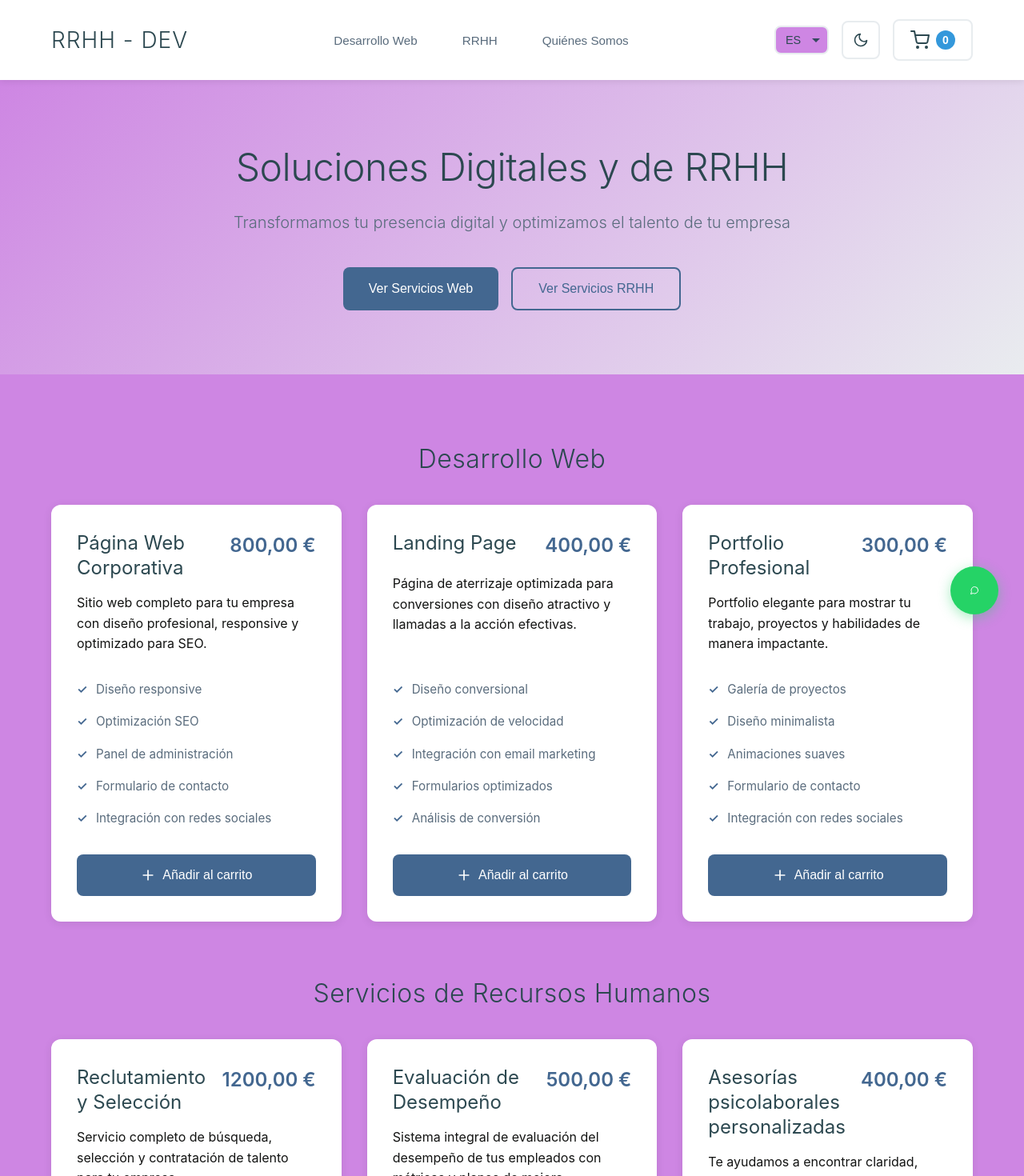
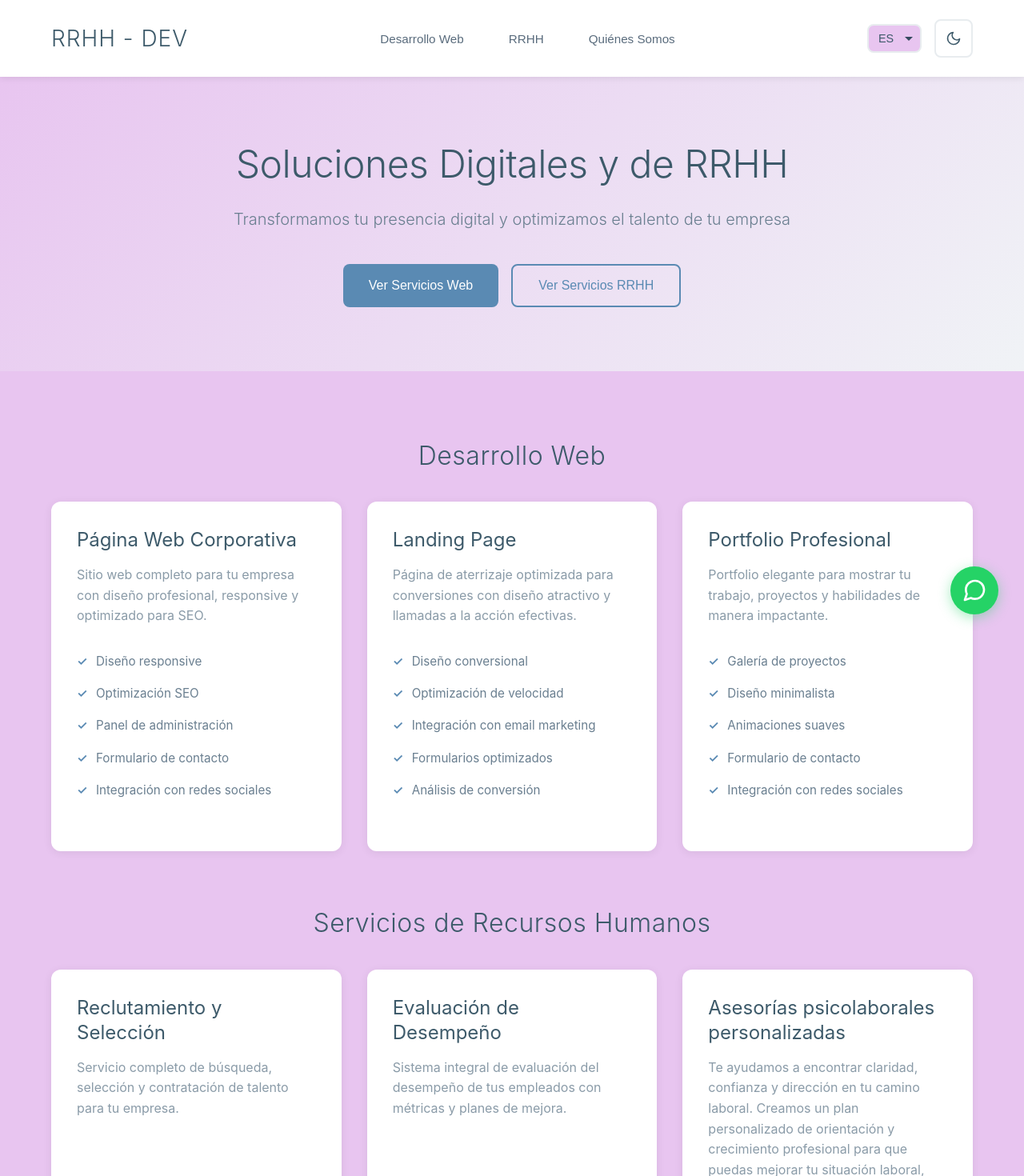
Before and after one commit to JonathanB0291/Consultora-digital-y-RRHH, a React (Vite) app: page / in a window 1280 px wide. Shown: the top 1470 px of the page at 80% size. Built offline with nearby package versions, Linux system fonts and the light colour scheme.

Commit message:
eliminacion de precios y carrito, cambio de color y nombre de proyecto

```diff
--- a/index.html
+++ b/index.html
@@ -2,9 +2,41 @@
 <html lang="es">
   <head>
     <meta charset="UTF-8" />
-    <link rel="icon" type="image/svg+xml" href="/vite.svg" />
+    <link rel="icon" type="image/svg+xml" href="/favicon.svg" />
+    <link rel="apple-touch-icon" href="/favicon.svg" />
     <meta name="viewport" content="width=device-width, initial-scale=1.0" />
-    <title>Tienda Virtual - Desarrollo Web y RRHH</title>
+
+    <!-- Primary Meta Tags -->
+    <title>Consultoría y Desarrollo Web Profesional | Servicios de Desarrollo y RRHH</title>
+    <meta name="title" content="Consultoría y Desarrollo Web Profesional | Servicios de Desarrollo y RRHH" />
+    <meta name="description" content="Ofrecemos servicios profesionales de desarrollo web, consultoría tecnológica y recursos humanos. Soluciones personalizadas para tu negocio." />
+    <meta name="keywords" content="desarrollo web, consultoría web, desarrollo de software, recursos humanos, servicios IT, consultoría tecnológica" />
+    <meta name="author" content="Consultoría y Desarrollo Web" />
+    <meta name="robots" content="index, follow" />
+    <meta name="language" content="Spanish" />
+
+    <!-- Open Graph / Facebook -->
+    <meta property="og:type" content="website" />
+    <meta property="og:url" content="https://tu-dominio.com/" />
+    <meta property="og:title" content="Consultoría y Desarrollo Web Profesional" />
+    <meta property="og:description" content="Ofrecemos servicios profesionales de desarrollo web, consultoría tecnológica y recursos humanos. Soluciones personalizadas para tu negocio." />
+    <meta property="og:image" content="/favicon.svg" />
+
+    <!-- Twitter -->
+    <meta property="twitter:card" content="summary_large_image" />
+    <meta property="twitter:url" content="https://tu-dominio.com/" />
+    <meta property="twitter:title" content="Consultoría y Desarrollo Web Profesional" />
+    <meta property="twitter:description" content="Ofrecemos servicios profesionales de desarrollo web, consultoría tecnológica y recursos humanos. Soluciones personalizadas para tu negocio." />
+    <meta property="twitter:image" content="/favicon.svg" />
+
+    <!-- Theme Color -->
+    <meta name="theme-color" content="#6b9bc4" />
+
+    <!-- Manifest -->
+    <link rel="manifest" href="/manifest.json" />
+
+    <!-- Preconnect for performance -->
+    <link rel="preconnect" href="https://fonts.googleapis.com" />
   </head>
   <body>
     <div id="root"></div>
--- a/src/App.jsx
+++ b/src/App.jsx
@@ -1,9 +1,7 @@
-import { useState, useMemo } from 'react'
+import { useMemo } from 'react'
 import Header from './components/Header'
 import Hero from './components/Hero'
 import ProductGrid from './components/ProductGrid'
-import Cart from './components/Cart'
-import Checkout from './components/Checkout'
 import About from './components/About'
 import Footer from './components/Footer'
 import WhatsAppButton from './components/WhatsAppButton'
@@ -13,67 +11,23 @@ import './App.css'
 
 function App() {
   const { language, t } = useLanguage()
-  const [cart, setCart] = useState([])
-  const [isCartOpen, setIsCartOpen] = useState(false)
-  const [isCheckoutOpen, setIsCheckoutOpen] = useState(false)
 
   const { products, services } = useMemo(() => getTranslatedProducts(language), [language])
 
-  const addToCart = (item) => {
-    setCart((prevCart) => {
-      const existingItem = prevCart.find((cartItem) => cartItem.id === item.id)
-      if (existingItem) {
-        return prevCart.map((cartItem) =>
-          cartItem.id === item.id
-            ? { ...cartItem, quantity: cartItem.quantity + 1 }
-            : cartItem
-        )
-      }
-      return [...prevCart, { ...item, quantity: 1 }]
-    })
-  }
-
-  const removeFromCart = (id) => {
-    setCart((prevCart) => prevCart.filter((item) => item.id !== id))
-  }
-
-  const updateQuantity = (id, quantity) => {
-    if (quantity <= 0) {
-      removeFromCart(id)
-      return
-    }
-    setCart((prevCart) =>
-      prevCart.map((item) =>
-        item.id === id ? { ...item, quantity } : item
-      )
-    )
-  }
-
-  const getTotalItems = () => {
-    return cart.reduce((total, item) => total + item.quantity, 0)
-  }
-
-  const getTotalPrice = () => {
-    return cart.reduce((total, item) => total + item.price * item.quantity, 0)
-  }
-
   return (
     <div className="App">
-      <Header
-        cartItemsCount={getTotalItems()}
-        onCartClick={() => setIsCartOpen(true)}
-      />
+      <Header />
       <Hero />
       <main className="main-content">
         <div className="container">
           <section className="section" id="web">
             <h2 className="section-title">{t('section.web')}</h2>
-            <ProductGrid items={products} onAddToCart={addToCart} />
+            <ProductGrid items={products} />
           </section>
 
           <section className="section" id="rrhh">
             <h2 className="section-title">{t('section.rrhh')}</h2>
-            <ProductGrid items={services} onAddToCart={addToCart} />
+            <ProductGrid items={services} />
           </section>
         </div>
       </main>
@@ -83,26 +37,6 @@ function App() {
       <Footer />
 
       <WhatsAppButton />
-
-      <Cart
-        isOpen={isCartOpen}
-        onClose={() => setIsCartOpen(false)}
-        cart={cart}
-        onRemove={removeFromCart}
-        onUpdateQuantity={updateQuantity}
-        total={getTotalPrice()}
-        onCheckout={() => {
-          setIsCartOpen(false)
-          setIsCheckoutOpen(true)
-        }}
-      />
-
-      <Checkout
-        isOpen={isCheckoutOpen}
-        onClose={() => setIsCheckoutOpen(false)}
-        cart={cart}
-        total={getTotalPrice()}
-      />
     </div>
   )
 }
--- a/src/components/Header.css
+++ b/src/components/Header.css
@@ -103,41 +103,6 @@
   color: var(--primary-color);
 }
 
-.cart-button {
-  background: none;
-  border: 2px solid var(--border-color);
-  border-radius: 8px;
-  padding: 0.75rem 1.25rem;
-  cursor: pointer;
-  display: flex;
-  align-items: center;
-  gap: 0.5rem;
-  transition: all 0.3s ease;
-  position: relative;
-  color: var(--text-primary);
-}
-
-.cart-button:hover {
-  border-color: var(--primary-color);
-  background-color: var(--bg-secondary);
-}
-
-.cart-icon {
-  font-size: 1.5rem;
-}
-
-.cart-count {
-  background-color: #3498db;
-  color: white;
-  border-radius: 50%;
-  width: 24px;
-  height: 24px;
-  display: flex;
-  align-items: center;
-  justify-content: center;
-  font-size: 0.875rem;
-  font-weight: 600;
-}
 
 @media (max-width: 768px) {
   .logo h1 {
@@ -164,8 +129,4 @@
   .theme-toggle {
     padding: 0.625rem;
   }
-
-  .cart-button {
-    padding: 0.625rem 1rem;
-  }
 }
--- a/src/components/Header.jsx
+++ b/src/components/Header.jsx
@@ -1,9 +1,9 @@
-import { FiShoppingCart, FiSun, FiMoon } from 'react-icons/fi'
+import { FiSun, FiMoon } from 'react-icons/fi'
 import { useTheme } from '../contexts/ThemeContext'
 import { useLanguage } from '../contexts/LanguageContext'
 import './Header.css'
 
-const Header = ({ cartItemsCount, onCartClick }) => {
+const Header = () => {
   const { theme, toggleTheme } = useTheme()
   const { t, language, changeLanguage } = useLanguage()
 
@@ -46,10 +46,6 @@ const Header = ({ cartItemsCount, onCartClick }) => {
           <button className="theme-toggle" onClick={toggleTheme} aria-label="Toggle theme">
             {theme === 'light' ? <FiMoon /> : <FiSun />}
           </button>
-          <button className="cart-button" onClick={onCartClick}>
-            <FiShoppingCart className="cart-icon" />
-            <span className="cart-count">{cartItemsCount}</span>
-          </button>
         </div>
       </div>
     </header>
--- a/src/components/Hero.jsx
+++ b/src/components/Hero.jsx
@@ -12,7 +12,7 @@ const Hero = () => {
   }
 
   return (
-    <section className="hero">
+    <section className="hero" aria-label="Hero section">
       <div className="hero-content">
         <h1 className="hero-title">{t('hero.title')}</h1>
         <p className="hero-subtitle">
@@ -22,12 +22,14 @@ const Hero = () => {
           <button
             className="hero-button primary"
             onClick={() => scrollToSection('web')}
+            aria-label="Ver servicios de desarrollo web"
           >
             {t('hero.button.web')}
           </button>
           <button
             className="hero-button secondary"
             onClick={() => scrollToSection('rrhh')}
+            aria-label="Ver servicios de recursos humanos"
           >
             {t('hero.button.rrhh')}
           </button>
--- a/src/components/ProductCard.css
+++ b/src/components/ProductCard.css
@@ -15,26 +15,14 @@
 }
 
 .product-header {
-  display: flex;
-  justify-content: space-between;
-  align-items: flex-start;
   margin-bottom: 1rem;
-  gap: 1rem;
 }
 
 .product-name {
   font-size: 1.5rem;
   font-weight: 400;
   color: var(--text-primary);
-  flex: 1;
   line-height: 1.3;
-}
-
-.product-price {
-  font-size: 1.5rem;
-  font-weight: 600;
-  color: var(--primary-color);
-  white-space: nowrap;
 }
 
 .product-description {
@@ -66,35 +54,6 @@
   font-weight: 600;
 }
 
-.add-to-cart-button {
-  background-color: var(--primary-color);
-  color: white;
-  border: none;
-  border-radius: 8px;
-  padding: 1rem 1.5rem;
-  font-size: 1rem;
-  font-weight: 500;
-  cursor: pointer;
-  display: flex;
-  align-items: center;
-  justify-content: center;
-  gap: 0.5rem;
-  transition: all 0.3s ease;
-  margin-top: auto;
-}
-
-.add-to-cart-button:hover {
-  background-color: var(--primary-hover);
-  transform: translateY(-1px);
-}
-
-.add-to-cart-button:active {
-  transform: translateY(0);
-}
-
-.plus-icon {
-  font-size: 1.25rem;
-}
 
 @media (max-width: 768px) {
   .product-card {
@@ -104,13 +63,4 @@
   .product-name {
     font-size: 1.25rem;
   }
-
-  .product-price {
-    font-size: 1.25rem;
-  }
-
-  .product-header {
-    flex-direction: column;
-    align-items: flex-start;
-  }
 }
--- a/src/components/ProductCard.jsx
+++ b/src/components/ProductCard.jsx
@@ -1,23 +1,11 @@
-import { FiPlus } from 'react-icons/fi'
 import { useLanguage } from '../contexts/LanguageContext'
 import './ProductCard.css'
 
-const ProductCard = ({ item, onAddToCart }) => {
-  const { t, language } = useLanguage()
-
-  const formatPrice = (price) => {
-    const locales = { es: 'es-ES', en: 'en-ES', pt: 'pt-PT' }
-    return new Intl.NumberFormat(locales[language] || 'es-ES', {
-      style: 'currency',
-      currency: 'EUR'
-    }).format(price)
-  }
-
+const ProductCard = ({ item }) => {
   return (
     <div className="product-card">
       <div className="product-header">
         <h3 className="product-name">{item.name}</h3>
-        <span className="product-price">{formatPrice(item.price)}</span>
       </div>
       <p className="product-description">{item.description}</p>
       <ul className="product-features">
@@ -25,13 +13,6 @@ const ProductCard = ({ item, onAddToCart }) => {
           <li key={index}>{feature}</li>
         ))}
       </ul>
-      <button
-        className="add-to-cart-button"
-        onClick={() => onAddToCart(item)}
-      >
-        <FiPlus className="plus-icon" />
-        {t('product.addToCart')}
-      </button>
     </div>
   )
 }
--- a/src/components/ProductGrid.jsx
+++ b/src/components/ProductGrid.jsx
@@ -1,11 +1,11 @@
 import ProductCard from './ProductCard'
 import './ProductGrid.css'
 
-const ProductGrid = ({ items, onAddToCart }) => {
+const ProductGrid = ({ items }) => {
   return (
     <div className="product-grid">
       {items.map((item) => (
-        <ProductCard key={item.id} item={item} onAddToCart={onAddToCart} />
+        <ProductCard key={item.id} item={item} />
       ))}
     </div>
   )
--- a/src/index.css
+++ b/src/index.css
@@ -9,18 +9,18 @@ html {
 }
 
 :root {
-  /* Light theme colors */
+  /* Light theme colors - Pastel intermedio */
   --bg-primary: #ffffff;
-  --bg-secondary: #ce86e3;
-  --bg-tertiary: #e9ecef;
-  --text-primary: #2c4850;
-  --text-secondary: #5a6c7d;
-  --text-tertiary: #121312;
-  --primary-color: #436790;
-  --primary-hover: #434d58;
+  --bg-secondary: #e8c5f0;
+  --bg-tertiary: #f0f3f6;
+  --text-primary: #3d5a6a;
+  --text-secondary: #6a7f90;
+  --text-tertiary: #8a9ba8;
+  --primary-color: #5a8ab3;
+  --primary-hover: #4a7aa3;
   --border-color: #e8ecef;
-  --shadow: rgba(0, 0, 0, 0.08);
-  --shadow-hover: rgba(0, 0, 0, 0.1);
+  --shadow: rgba(0, 0, 0, 0.07);
+  --shadow-hover: rgba(0, 0, 0, 0.09);
 }
 
 [data-theme='dark'] {
```
Also changed, not shown: public/favicon.svg (added), public/manifest.json (added), public/robots.txt (added), 1 other file (tests, documents, lock files or other folders).
